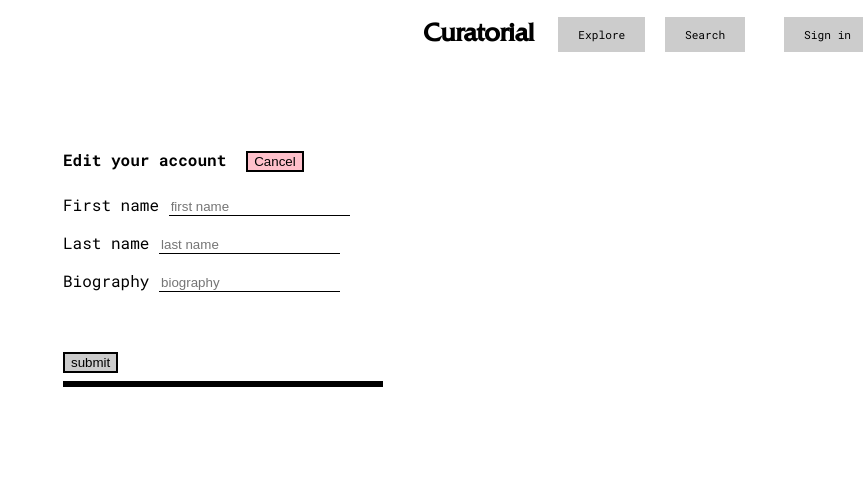
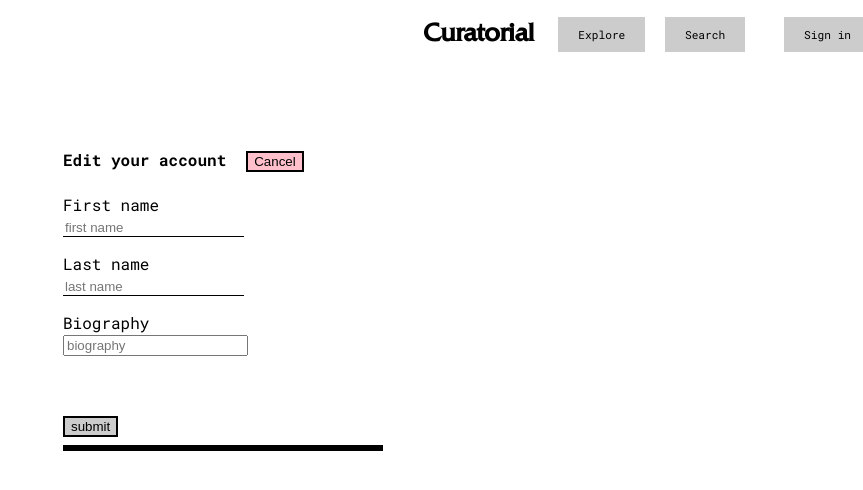
Before and after one commit to softscienceprojects/Curatorial_frontend, a React (Create React App) app: page /users/1/edit in a window 1280 px wide. Shown: the top 490 px of the page, without its empty margins (417-1280 px from the left). Built offline with nearby package versions, Linux system fonts and the light colour scheme; no server answers.

Commit message:
added breaks after labels

```diff
--- a/src/components/UserEditForm.js
+++ b/src/components/UserEditForm.js
@@ -37,9 +37,9 @@ class UserEditForm extends React.Component {
                 <button id="cancelEdit" onClick={()=>this.props.history.goBack()}>Cancel</button></h4>
 
                 <form onSubmit={this.handleSubmit}>
-                    <p><label>First name  <input type="text" name="first_name" value={this.state.first_name} placeholder="first name" onChange={this.handleChange} /></label></p>
-                    <p><label>Last name  <input type="text" name="last_name" value={this.state.last_name} placeholder="last name" onChange={this.handleChange} /></label></p>
-                    <p><label>Biography  <input type="text" name="biography" value={this.state.biography} placeholder="biography" onChange={this.handleChange} /></label></p>
+                    <p><label>First name  <br /><input type="text" name="first_name" value={this.state.first_name} placeholder="first name" onChange={this.handleChange} /></label></p>
+                    <p><label>Last name  <br /><input type="text" name="last_name" value={this.state.last_name} placeholder="last name" onChange={this.handleChange} /></label></p>
+                    <p><label>Biography  <br /><input type="textarea" name="biography" value={this.state.biography} placeholder="biography" onChange={this.handleChange} /></label></p>
                      <br /><br />
                      {/* <p><label>Email: <input type="email" name="email" value={this.state.email} placeholder="email" onChange={this.handleChange} /></label></p>
                      <p><label>New password: <input type="password" name="password" value={this.state.password} placeholder="password" onChange={this.handleChange} /></label></p>
```
